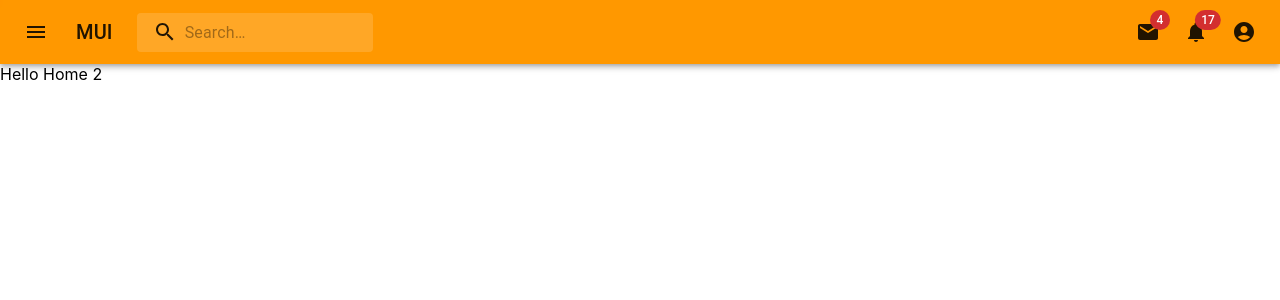
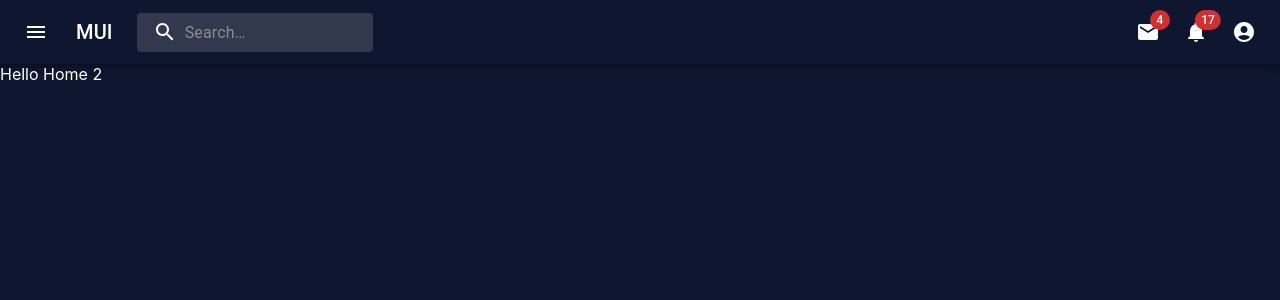
Before and after one commit to WebNaresh/BasicLayout, a React (Create React App) app: page / in a window 1280 px wide. Shown: the top 300 px of the page. Built offline with nearby package versions, Linux system fonts and the light colour scheme.

Commit message:
17-6-2023

```diff
--- a/src/App.jsx
+++ b/src/App.jsx
@@ -1,19 +1,19 @@
-import TestState from "./State/Test/TestState";
+import TestState from "./State/TestFunction/TestContext";
 import { BrowserRouter } from "react-router-dom";
 import Route from "./Route";
-import UseEffectState from "./State/UseEffect/UseEffectState";
-import UseState from "./State/UseState/UseState";
+import UseEffectState from "./State/UseEffect/UseEffectContext";
+import UseState from "./State/UseState/UseContext";
 import AppLoader from "./utils/AppLoader/AppLoader";
 import AppAlert from "./utils/AppAlert/AppAlert";
 import TopLoadingBar from "./utils/TopLoadingBar/TopLoadingBar";
 import TopNav from "./utils/TopNav/TopNav";
-import { colors, createTheme, ThemeProvider } from "@mui/material";
+import { createTheme, ThemeProvider } from "@mui/material";
 // mulitple screen size xs,sm,md,lg,xl
 
 const theme = createTheme({
   palette: {
     primary: {
-      main: colors.orange[500],
+      main: "#0e1630",
     },
   },
 });
--- a/src/Component/Home/Home.jsx
+++ b/src/Component/Home/Home.jsx
@@ -1,7 +1,7 @@
 import React from "react";
 
 const Home = () => {
-  return <div>Hello Home 2</div>;
+  return <div style={{ height: "1222vh" }}>Hello Home 2</div>;
 };
 
 export default Home;
--- /dev/null
+++ b/src/State/TestFunction/TestContext.jsx
@@ -0,0 +1,37 @@
+import React, { useContext } from "react";
+import { createContext } from "react";
+import { UseContext } from "../UseState/UseContext";
+
+const TestContext = createContext();
+
+const TestState = (props) => {
+  const { setAppAlert, setAppLoading } = useContext(UseContext);
+
+  const handleAlert = (alert, type, msg) => {
+    setAppAlert({
+      alert: alert || false,
+      type: type || "success",
+      msg: msg || "this is test message",
+    });
+  };
+
+  const handleLoader = (load, color) => {
+    setAppLoading({
+      load: load || true,
+      color: color || "#fff",
+    });
+    setTimeout(() => {
+      setAppLoading({
+        load: false,
+      });
+    }, 2000);
+  };
+
+  return (
+    <TestContext.Provider value={{ handleAlert, handleLoader }}>
+      {props.children}
+    </TestContext.Provider>
+  );
+};
+
+export { TestContext, TestState as default };
--- a/src/State/UseEffect/UseEffectContext.jsx
+++ b/src/State/UseEffect/UseEffectContext.jsx
@@ -1,3 +1,26 @@
-import { createContext } from 'react'
-const UseEffect = createContext()
-export default UseEffect
+import React, { createContext, useContext, useEffect } from "react";
+import { UseContext } from "../UseState/UseContext";
+
+const UseEffectContext = createContext();
+
+const UseEffectState = (props) => {
+  const { setProgress, location } = useContext(UseContext);
+
+  const state = { name: "harry", class: "5b" };
+
+  useEffect(() => {
+    setProgress(10);
+    setTimeout(() => {
+      setProgress(100);
+    }, 1000);
+    // eslint-disable-next-line
+  }, [location]);
+
+  return (
+    <UseEffectContext.Provider value={{ state }}>
+      {props.children}
+    </UseEffectContext.Provider>
+  );
+};
+
+export { UseEffectContext, UseEffectState as default };
--- a/src/State/UseState/UseContext.jsx
+++ b/src/State/UseState/UseContext.jsx
@@ -1,3 +1,44 @@
-import { createContext } from 'react'
-const UseContext = createContext()
-export default UseContext
+import React, { useState, createContext } from "react";
+import { useCookies } from "react-cookie";
+import { useLocation } from "react-router-dom";
+
+const UseContext = createContext();
+
+export const UseState = (props) => {
+  const [cookies, setCookie, removeCookie] = useCookies(["cookie-name"]);
+  const location = useLocation();
+
+  const [appAlert, setAppAlert] = useState({
+    alert: true,
+    type: "success",
+    msg: "this is success alert",
+  });
+
+  const [appLoading, setAppLoading] = useState({
+    load: false,
+    color: "#fff",
+  });
+
+  const [progress, setProgress] = useState(0);
+
+  return (
+    <UseContext.Provider
+      value={{
+        cookies,
+        setCookie,
+        removeCookie,
+        appAlert,
+        setAppAlert,
+        appLoading,
+        setAppLoading,
+        progress,
+        setProgress,
+        location,
+      }}
+    >
+      {props.children}
+    </UseContext.Provider>
+  );
+};
+
+export { UseContext, UseState as default };
--- a/src/index.css
+++ b/src/index.css
@@ -1,13 +1,32 @@
 body {
   margin: 0;
-  font-family: -apple-system, BlinkMacSystemFont, 'Segoe UI', 'Roboto', 'Oxygen',
-    'Ubuntu', 'Cantarell', 'Fira Sans', 'Droid Sans', 'Helvetica Neue',
+  font-family: -apple-system, BlinkMacSystemFont, "Segoe UI", "Roboto", "Oxygen",
+    "Ubuntu", "Cantarell", "Fira Sans", "Droid Sans", "Helvetica Neue",
     sans-serif;
   -webkit-font-smoothing: antialiased;
   -moz-osx-font-smoothing: grayscale;
 }
-
+:root {
+  --primary-color: #0e1630; /* Replace #FF0000 with your desired color value */
+  --secondary-color: #01d293; /* Replace #FF0000 with your desired color value */
+}
 code {
-  font-family: source-code-pro, Menlo, Monaco, Consolas, 'Courier New',
+  font-family: source-code-pro, Menlo, Monaco, Consolas, "Courier New",
     monospace;
 }
+*::-webkit-scrollbar-track {
+  border-radius: 10px;
+}
+
+*::-webkit-scrollbar {
+  width: 1rem;
+}
+body {
+  background-color: var(--primary-color);
+  color: white;
+}
+
+*::-webkit-scrollbar-thumb {
+  border-radius: 10px;
+  background-color: var(--secondary-color);
+}
--- a/src/utils/AppAlert/AppAlert.jsx
+++ b/src/utils/AppAlert/AppAlert.jsx
@@ -1,6 +1,6 @@
 import Alert from "@mui/material/Alert";
 import { useContext } from "react";
-import UseContext from "../../State/UseState/UseContext";
+import { UseContext } from "../../State/UseState/UseContext";
 import Snackbar from "@mui/material/Snackbar";
 
 export default function AppAlert() {
--- a/src/utils/AppLoader/AppLoader.jsx
+++ b/src/utils/AppLoader/AppLoader.jsx
@@ -2,7 +2,7 @@ import React, { useContext } from "react";
 import Backdrop from "@mui/material/Backdrop";
 import CircularProgress from "@mui/material/CircularProgress";
 import ReportIcon from "@mui/icons-material/Report";
-import UseContext from "../../State/UseState/UseContext";
+import { UseContext } from "../../State/UseState/UseContext";
 
 const AppLoader = () => {
   const { appLoading } = useContext(UseContext);
--- a/src/utils/TopLoadingBar/TopLoadingBar.jsx
+++ b/src/utils/TopLoadingBar/TopLoadingBar.jsx
@@ -1,13 +1,13 @@
 import React from "react";
 import { useContext } from "react";
 import LoadingBar from "react-top-loading-bar";
-import UseContext from "../../State/UseState/UseContext";
+import { UseContext } from "../../State/UseState/UseContext";
 
 const TopLoadingBar = () => {
   const { setProgress, progress } = useContext(UseContext);
   return (
     <LoadingBar
-      color="#f11946"
+      color="#01d293"
       progress={progress}
       onLoaderFinished={() => setProgress(0)}
     />
```
Also changed, not shown: src/Route.jsx (+9 -9 lines).
